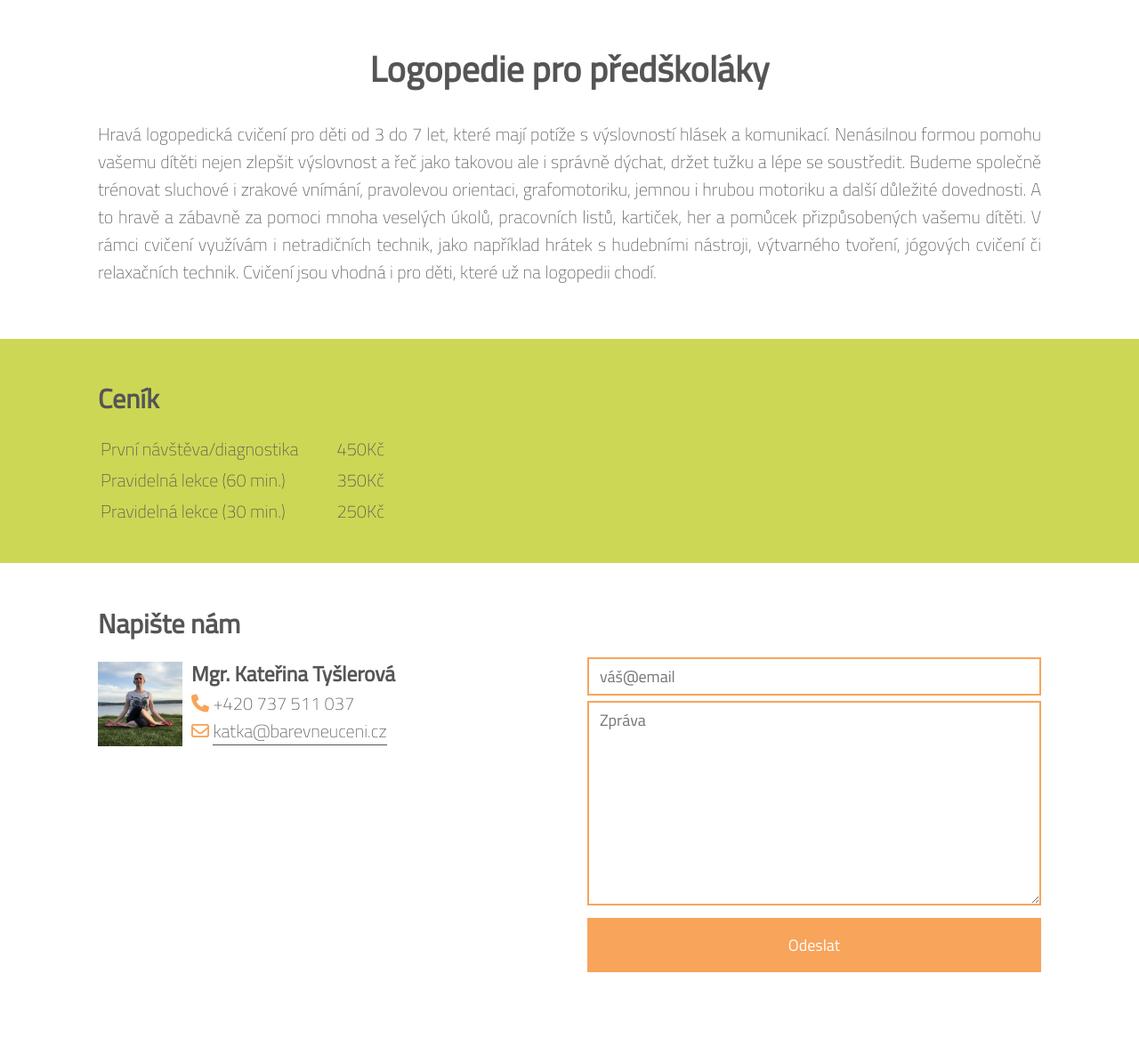
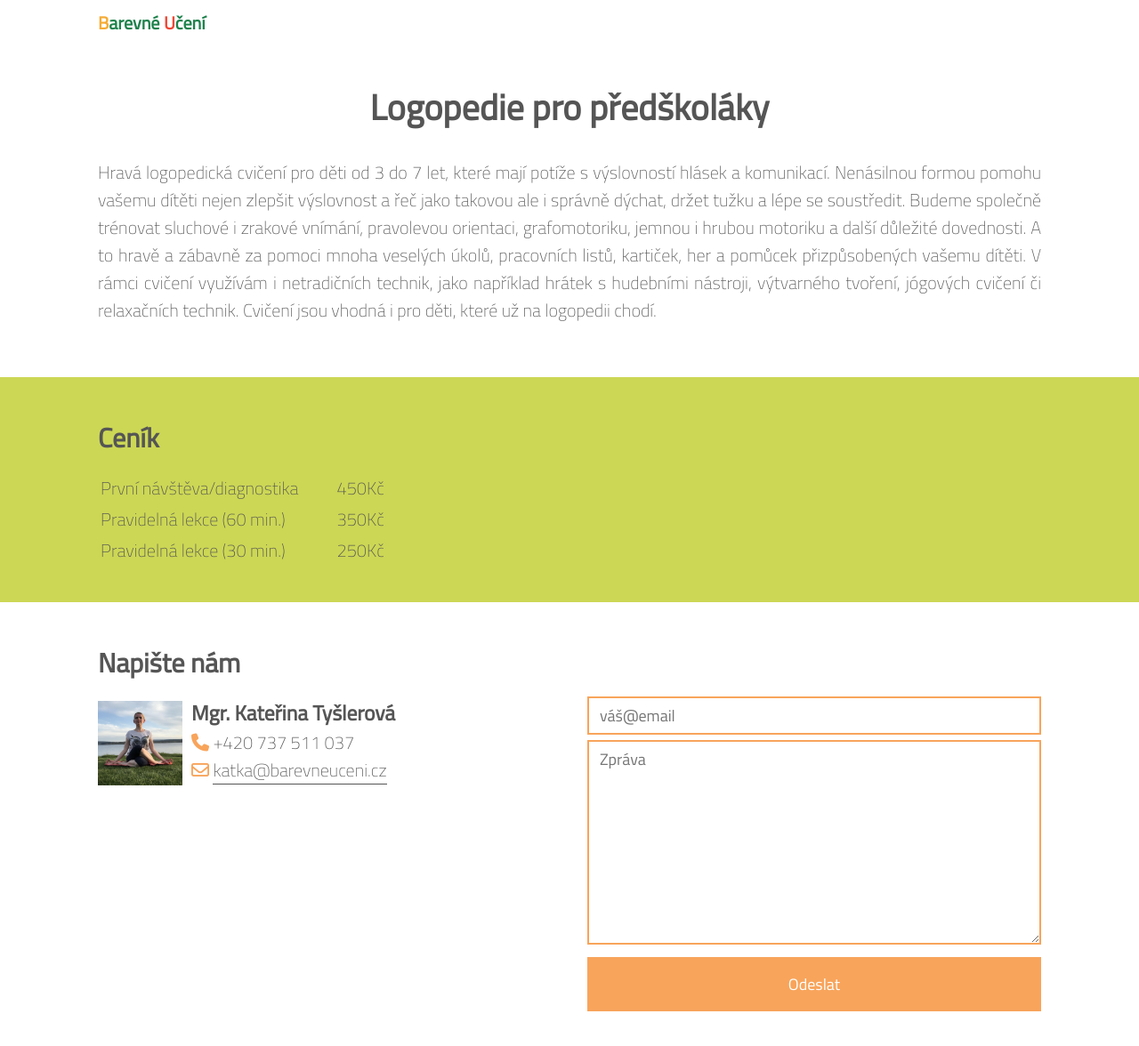
Before and after one commit to JakubTesarek/barevneuceni.cz, a Jekyll site: the page built from pages/logopedie-pro-predskolaky.html, in a window 1280 px wide and 1183 px high. Shown: the top 1176 px of the window at 89% size. Built offline with Jekyll 4.4.1, drawn with Linux system fonts in a browser that asks for light colours; nearby versions of some CDN libraries.

Commit message:
refactor product layout

```diff
--- /dev/null
+++ b/_layouts/product.html
@@ -0,0 +1,12 @@
+---
+layout: default
+---
+
+<menu class="strip">
+	<div class="container">
+		<a href="index"><i class="b">B</i>arevné <i class="u">U</i>čení</a>
+	</div>
+</menu>
+
+{{ content }}
+{% include contact.html %}
--- a/assets/css/main.scss
+++ b/assets/css/main.scss
@@ -173,6 +173,30 @@
 
 
 
+menu.strip {
+	position: fixed;
+	width: 100%;
+	background-color: white;
+	padding-top: 10px;
+	padding-bottom: 15px;
+	top: 0;
+	margin: 0
+}
+
+menu.strip div {
+	padding: 0
+}
+
+menu.strip a {
+	font-weight: bold;
+	color: #1E824C;
+	border: none;
+}
+
+
+header.strip {
+	padding-bottom: 0;
+}
 
 
 h1.main-title {
@@ -182,18 +206,6 @@
 	margin: 0;
 }
 
-h1.main-title i {
-	font-style: normal;
-}
-
-h1.main-title i.b {
-	color: #F5AB35;
-}
-
-h1.main-title i.u {
-	color: #EF4836;
-}
-
 h2.main-title {
 	color: #2980b9;
 	text-align: center;
@@ -201,3 +213,18 @@
 	text-transform: uppercase;
 	font-size: 121%
 }
+
+i.b {
+	color: #F5AB35;
+	font-style: normal;
+}
+
+i.u {
+	color: #EF4836;
+	font-style: normal;
+}
+
+
+h1 {
+		margin-top: 70px;
+	}
--- a/pages/kupoz.html
+++ b/pages/kupoz.html
@@ -14,7 +15,6 @@
 		<p>Program je nejvhodnější začít na začátku pololetí.</p>
 	</div>
 </div>
-
 
 <div class="strip green">
 	<div class="container">
@@ -32,5 +32,3 @@
 		<p><i>Veškeré materiály včetně pracovního sešitu jsou zahrnuty v ceně.</i></p>
 	</div>
 </div>
-
-{% include contact.html %}
--- a/pages/logopedie-pro-predskolaky.html
+++ b/pages/logopedie-pro-predskolaky.html
@@ -31,5 +32,3 @@
 		</table>
 	</div>
 </div>
-
-{% include contact.html %}
--- a/pages/napravy-dysgrafie.html
+++ b/pages/napravy-dysgrafie.html
@@ -27,5 +28,3 @@
 		</table>
 	</div>
 </div>
-
-{% include contact.html %}
--- a/pages/predskolni-pripravka.html
+++ b/pages/predskolni-pripravka.html
@@ -30,5 +31,3 @@
 		</table>
 	</div>
 </div>
-
-{% include contact.html %}
```
Also changed, not shown: other parts of pages/kupoz.html (+1 -0 lines), other parts of pages/logopedie-pro-predskolaky.html (+1 -0 lines), other parts of pages/napravy-dysgrafie.html (+1 -0 lines), other parts of pages/predskolni-pripravka.html (+1 -0 lines).
